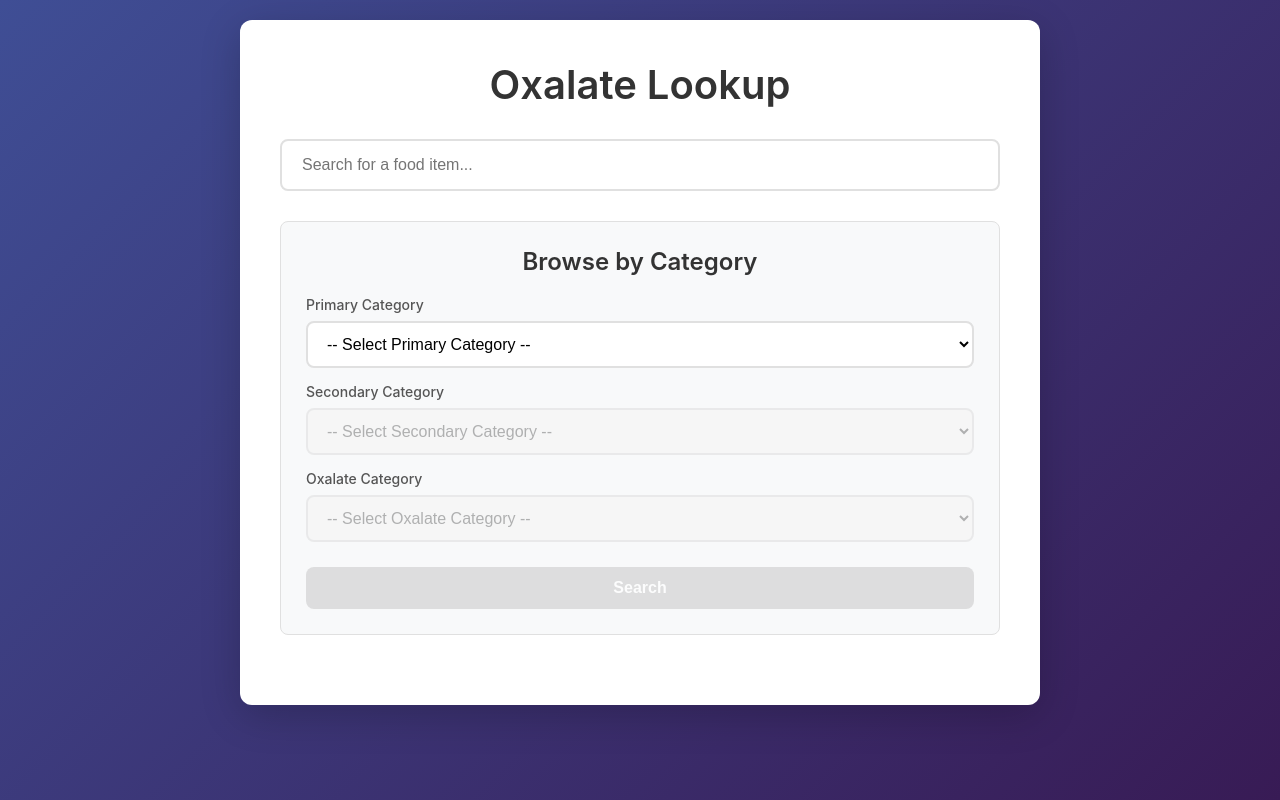
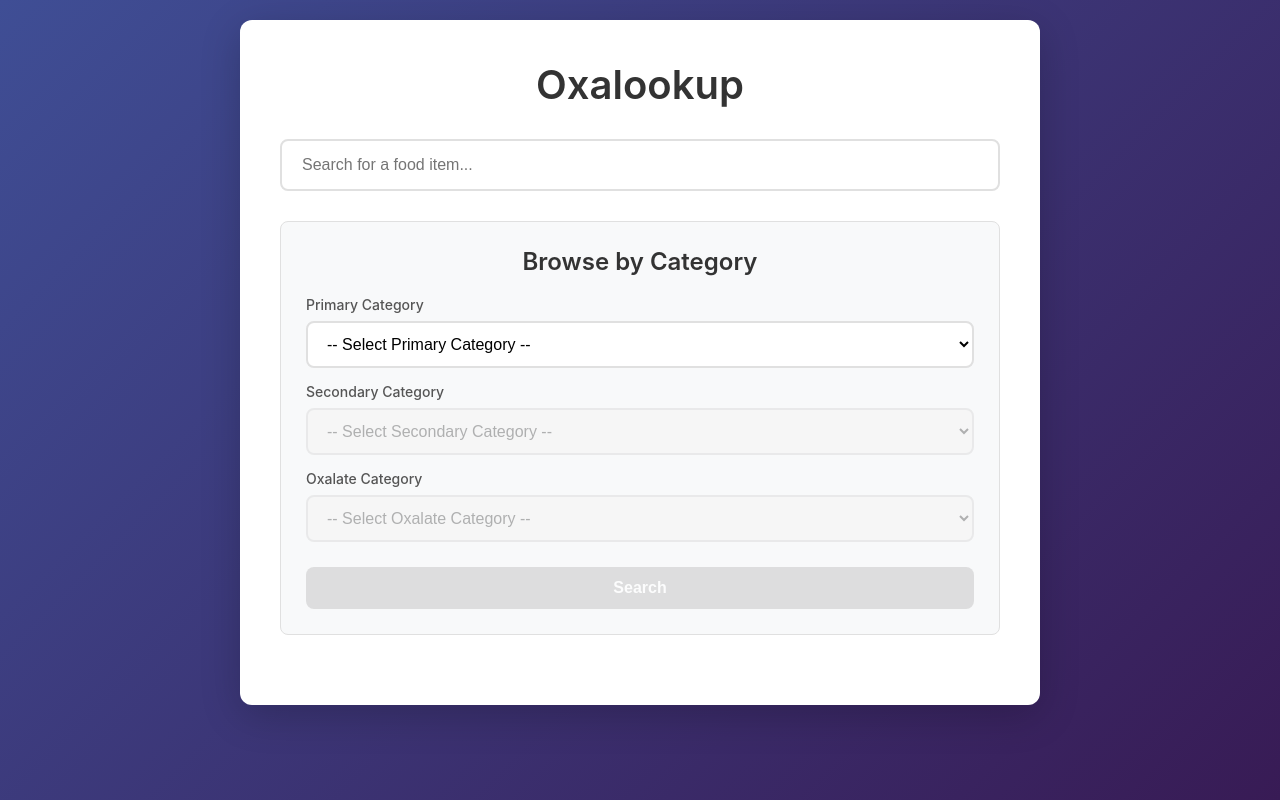
Before and after one commit to bscaaron/oxalate-lookup, a plain HTML site: page index.html in a window 1280 px wide. Drawn offline with Linux system fonts and the light colour scheme.

Commit message:
Update index.html to rename title to 'Oxalookup' and add favicon links for improved branding

```diff
--- a/index.html
+++ b/index.html
@@ -3,12 +3,14 @@
 <head>
     <meta charset="UTF-8">
     <meta name="viewport" content="width=device-width, initial-scale=1.0">
-    <title>Oxalate Lookup</title>
+    <title>Oxalookup</title>
+    <link rel="icon" href="Oxalookup.png" type="image/png">
+    <link rel="apple-touch-icon" href="Oxalookup.png">
     <link rel="stylesheet" href="styles.css">
 </head>
 <body>
     <div class="container">
-        <h1><a href="index.html">Oxalate Lookup</a></h1>
+        <h1><a href="index.html">Oxalookup</a></h1>
         <div class="search-container">
             <input
                 type="text"
```
Also changed, not shown: Oxalookup.png (added).
